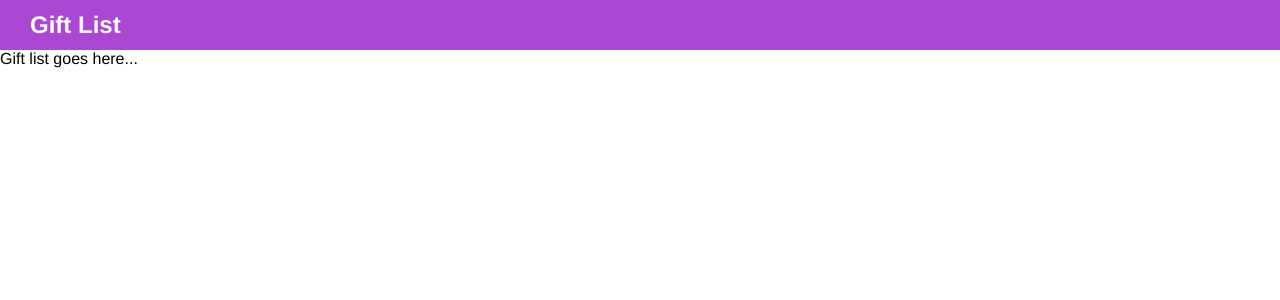
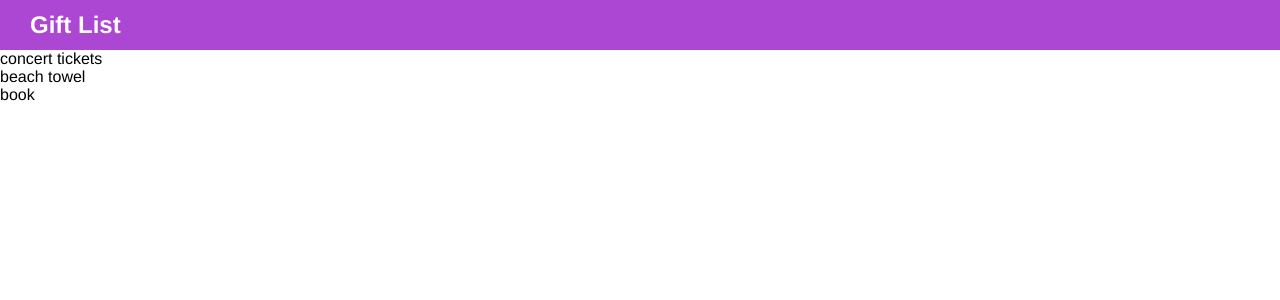
Before and after one commit to zosia-fabijanska/gift-ideas-list, a React (Create React App) app: page / in a window 1280 px wide. Shown: the top 300 px of the page. Built offline with nearby package versions, Linux system fonts and the light colour scheme.

Commit message:
Add state object and create List component
closes #5 :whale:

```diff
--- a/src/App.js
+++ b/src/App.js
@@ -1,14 +1,35 @@
 import React, { Component } from 'react'
-import List from './List'
 import Navbar from './components/Navbar'
+import List from './components/List'
 import './globalStyle'
 
 class App extends Component {
-  render() {
+  constructor () {
+    super()
+    this.state = {
+      giftListItems: [
+        {
+          label: 'concert tickets',
+          people: [ 'Mum', 'Dad', 'Bruce'],
+        },
+        {
+          label: 'beach towel',
+          people: [ 'Mum', 'Grandma', 'Ellen'],
+        },
+        {
+          label: 'book',
+          people: [ 'Bob', 'Alice', 'Lee'],
+        },
+      ]
+    }
+  }
+
+
+  render () {
     return (
       <div className="App">
         <Navbar />
-        Gift list goes here...
+        <List giftListItems={this.state.giftListItems} />
       </div>
     )
   }
--- a/src/List.js
+++ /dev/null
@@ -1,9 +0,0 @@
-import React from 'react'
-
-const List = () => (
-  <div>
-    I'm a list
-  </div>
-)
-
-export default List
--- /dev/null
+++ b/src/components/List.js
@@ -0,0 +1,15 @@
+import React from 'react'
+
+const List = ({ giftListItems }) => {
+  const list = giftListItems.map((item, index) => (
+    <div key={index}>{item.label}</div>
+  ))
+
+  return (
+    <div>
+      {list}
+    </div>
+  )
+}
+
+export default List
```
